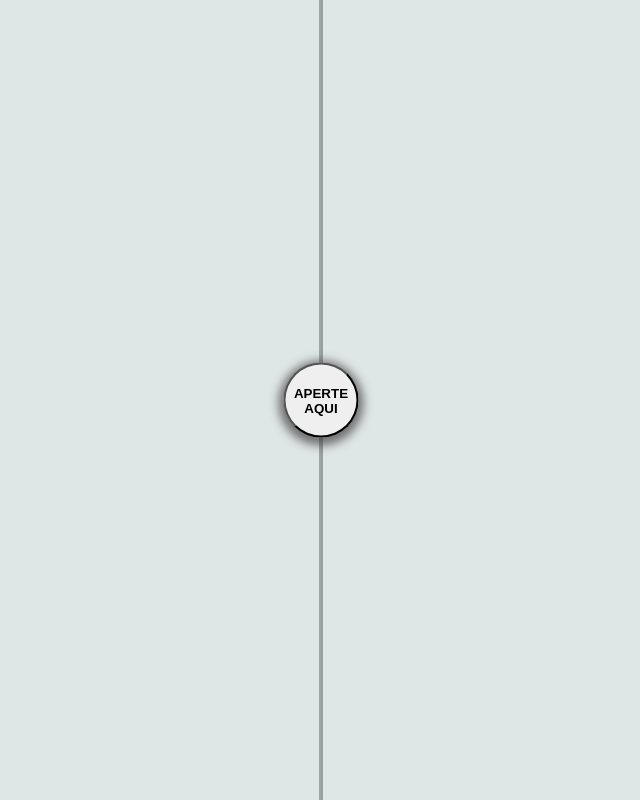
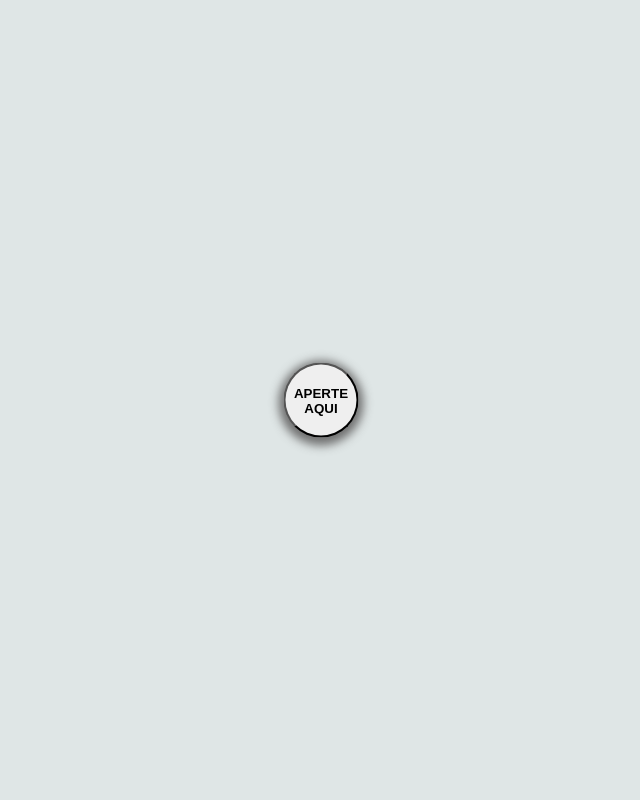
Before and after one commit to lanjosdev/mensagem-surpresa, a plain HTML site: page index.html in a window 1280 px wide. Shown: the whole page, without its empty margins (319-959 px from the left). Drawn offline with nearby package versions, Linux system fonts and the light colour scheme.

Commit message:
Update style.css

```diff
--- a/style.css
+++ b/style.css
@@ -1,3 +1,6 @@
+
+  @import url('https://fonts.googleapis.com/css2?family=Lato:ital,wght@0,300;0,400;0,700;0,900;1,300;1,400;1,700;1,900&display=swap');
+
 /* RESET */
 * {
     margin: 0;;
@@ -11,7 +14,7 @@ html {
     font-size: 62.5%;
 }
 body {
-    font-family: 'Roboto', 'Open Sans', sans-serif;
+    font-family: 'Lato', 'Roboto', 'Open Sans', sans-serif;
 
 }
 /* GLOBAL */
@@ -100,7 +103,7 @@ section.portas {
 } */
 .portas .porta-esquerda {
     background-color: #dfe6e6;
-    border-right: 2px solid #25232357;
+
     height: 100vh;
     width: 50%;
 }
@@ -112,7 +115,7 @@ section.portas {
 }
 .portas .porta-direita {
     background-color: #dfe6e6;
-    border-left: 2px solid rgba(0, 0, 0, 0.315);
+    /* border-left: 2px solid rgba(0, 0, 0, 0.315); */
     height: 100vh;
     width: 50%;
 }
```
